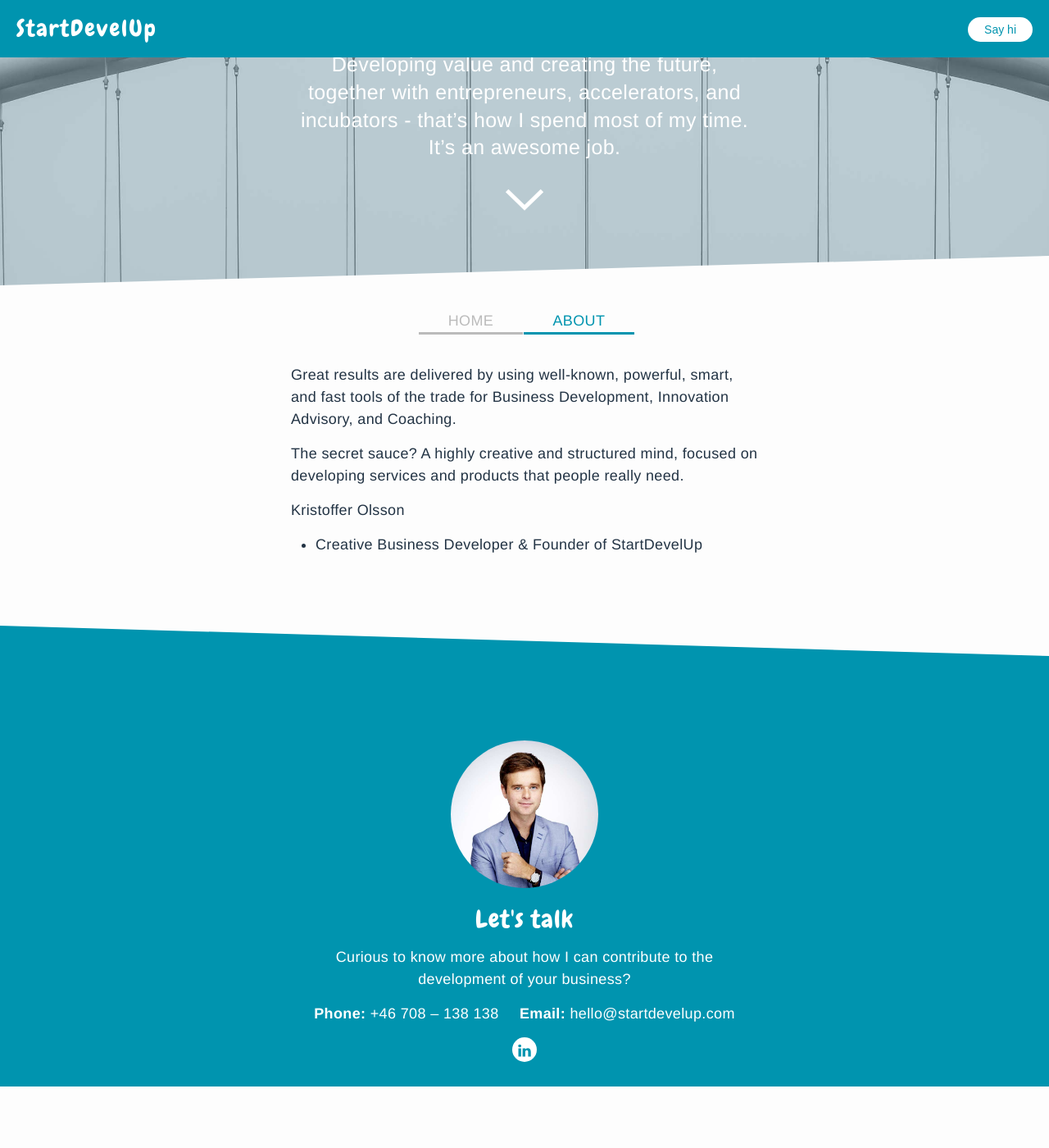
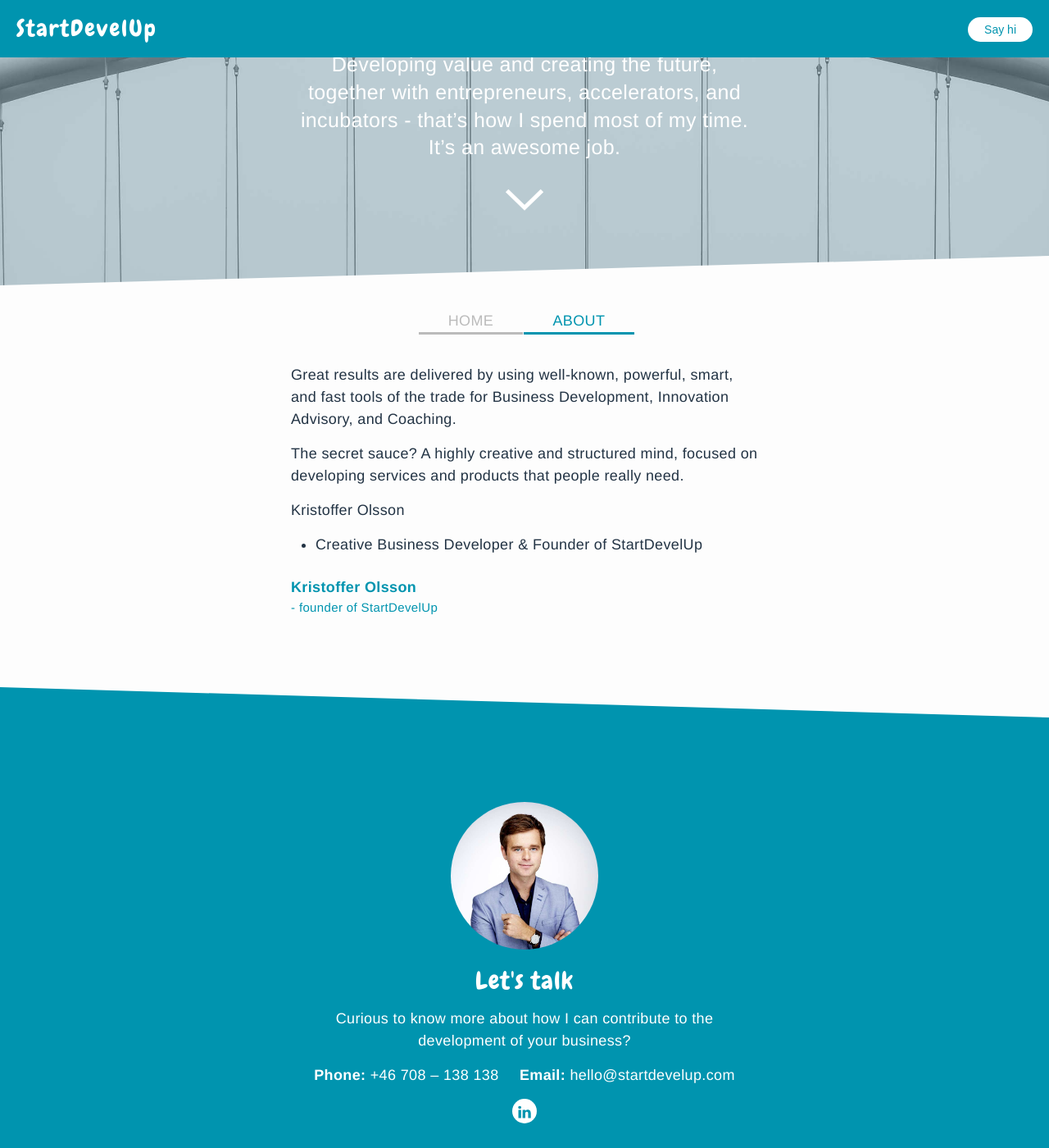
Before and after one commit to thomaswaern/krol, a Jekyll site: the page built from about.md, in a window 1280 px wide and 1400 px high, scrolled down 189 px. Shown: the whole window at 82% size. Built offline with Jekyll 4.4.1, drawn with Linux system fonts in a browser that asks for light colours; before the commit the page ends 1514 px from its top, so only the background shows below that.

Commit message:
About footer

```diff
--- a/_sass/_layout.scss
+++ b/_sass/_layout.scss
@@ -113,6 +113,35 @@ nav[role="navigation"]{
         content:url("../assets/krol2.jpg");
     }
 }
+
+.me{
+        text-align: left;
+        padding: 10px 0 0;
+        color:$brand-color;
+        font-size:15px;
+
+        .name{
+            font-weight:bold;
+            font-size:18px;
+            margin-bottom: 0;
+        }
+
+        img, img:active, img:focus{
+            border-radius:50%;
+            width:180px;
+            height:180px;
+            border:10px solid darken($background-color, 4%);
+            margin-bottom:20px;
+            -webkit-user-select: none;
+            -webkit-touch-callout: none;
+
+            &:hover{
+                content:url("../assets/krol2.jpg");
+            }
+        }
+
+
+    }
 
 .site-nav {
     float: right;
--- a/about.md
+++ b/about.md
@@ -10,3 +10,8 @@ The secret sauce? A highly creative and structured mind, focused on developing s
 
 Kristoffer Olsson
 - Creative Business Developer & Founder of StartDevelUp
+
+<div class="me">
+<h4 class="name">Kristoffer Olsson</h4>
+<h4>- founder of StartDevelUp</h4>
+</div>
```
